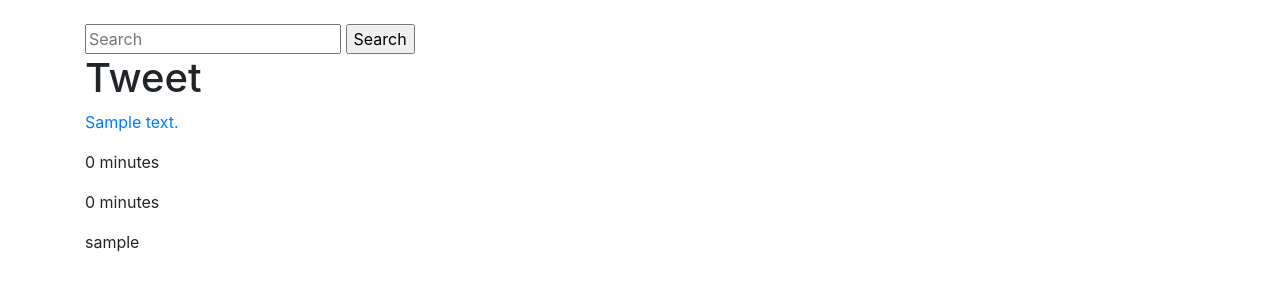
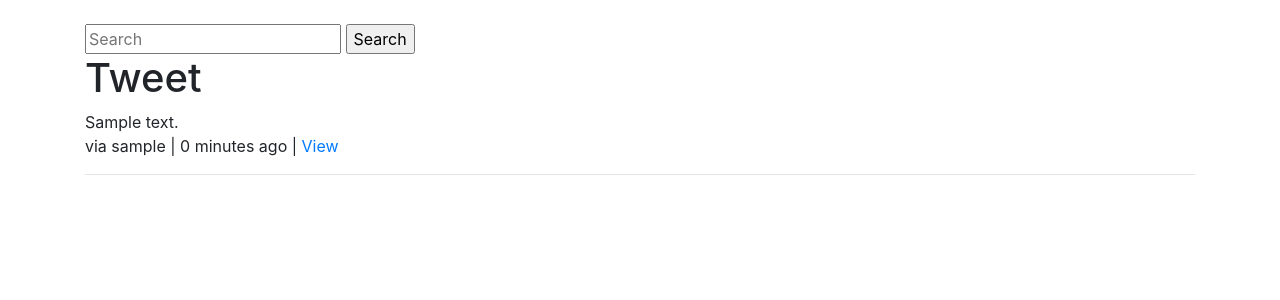
Before and after one commit to RonaldTheodoro/tweetme, a Django app: template templates/tweet/tweet_list.html in a window 1280 px wide. Shown: the part 56-356 px from the top of the page. Run offline with Django 3.2, Linux system fonts and the light colour scheme; the template is opened without the code that fills it: values that come from a table or form of the project are taken from there, others are empty; tables that the repository leaves empty hold one stand-in row (values such as "Sample post"); parts of the project's set-up code (start-up, migrations or seed data) failed here and were passed over; some libraries are stand-ins or nearby versions.

Commit message:
update detail template

```diff
--- a/templates/snippet/detail.html
+++ b/templates/snippet/detail.html
@@ -1,4 +1,16 @@
-<p><a href="{{ tweet.get_absolute_url }}">{{ tweet.content }}</a></p>
-<p>{{ tweet.created|timesince }}</p>
-<p>{{ tweet.modified|timesince }}</p>
-<p>{{ tweet.user }}</p>
+<div class="media">
+    <div class="media-left">
+        <a href="#">
+            {% if tweet.image %}
+                <img class="media-object" src="..." alt="...">
+            {% endif %}
+        </a>
+    </div>
+    <div class="media-body">
+        {{ tweet.content }} <br/>
+        via {{ tweet.user }} |
+        {{ tweet.modified|timesince }} ago |
+        <a href="{{ tweet.get_absolute_url }}">View</a>
+    </div>
+</div>
+<hr/>
```
